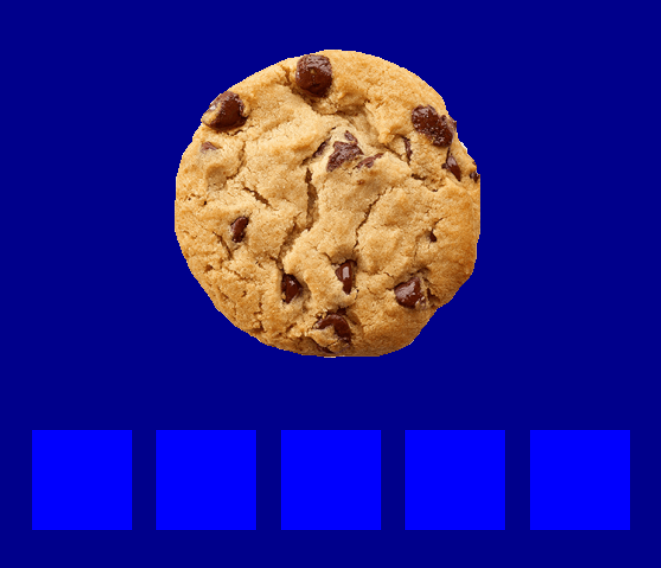
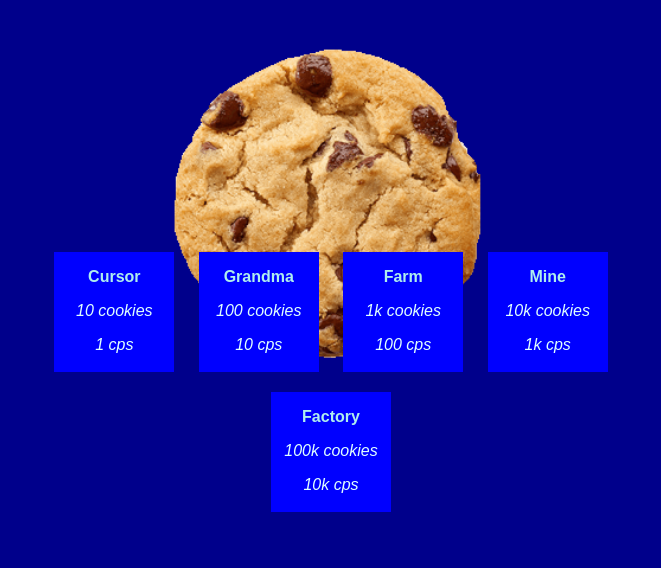
Before and after one commit to csaye/cookie-clicker-clone, a plain HTML site: page index.html in a window 1280 px wide. Shown: the part 194-762 px from the top of the page, without its empty margins (309-970 px from the left). Drawn offline with Linux system fonts and the light colour scheme.

Commit message:
Set up upgrade boxes.

```diff
--- a/index.html
+++ b/index.html
@@ -9,11 +9,31 @@
             <p id="cookie-counter">0 cookies</p>
             <img src="img/cookie.png" id="cookie">
             <div id="upgrades">
-                <div class="upgrade" id="cursor-upgrade"></div>
-                <div class="upgrade" id="grandma-upgrade"></div>
-                <div class="upgrade" id="farm-upgrade"></div>
-                <div class="upgrade" id="mine-upgrade"></div>
-                <div class="upgrade" id="factory-upgrade"></div>
+                <div class="upgrade" id="cursor-upgrade">
+                    <p class="upgrade-header">Cursor<p>
+                    <p class="upgrade-description">10 cookies</p>
+                    <p class="upgrade-description">1 cps</p>
+                </div>
+                <div class="upgrade" id="grandma-upgrade">
+                    <p class="upgrade-header">Grandma</p>
+                    <p class="upgrade-description">100 cookies</p>
+                    <p class="upgrade-description">10 cps</p>
+                </div>
+                <div class="upgrade" id="farm-upgrade">
+                    <p class="upgrade-header">Farm</p>
+                    <p class="upgrade-description">1k cookies</p>
+                    <p class="upgrade-description">100 cps</p>
+                </div>
+                <div class="upgrade" id="mine-upgrade">
+                    <p class="upgrade-header">Mine</p>
+                    <p class="upgrade-description">10k cookies</p>
+                    <p class="upgrade-description">1k cps</p>
+                </div>
+                <div class="upgrade" id="factory-upgrade">
+                    <p class="upgrade-header">Factory</p>
+                    <p class="upgrade-description">100k cookies</p>
+                    <p class="upgrade-description">10k cps</p>
+                </div>
             </div>
         </div>
         <script src="script.js"></script>
--- a/style.css
+++ b/style.css
@@ -34,13 +34,23 @@ body {
     position: absolute;
     bottom: 0;
     left: 50%;
-    transform: translate(-50%, -50%);
+    transform: translate(-50%, -30%);
 }
 
 .upgrade {
-    width: 100px;
-    height: 100px;
+    width: 120px;
+    height: 120px;
     background-color: blue;
     display: inline-block;
     margin: 10px;
 }
+
+.upgrade-header {
+    color: paleturquoise;
+    font-weight: bold;
+}
+
+.upgrade-description {
+    color: lightcyan;
+    font-style: italic;
+}
```
